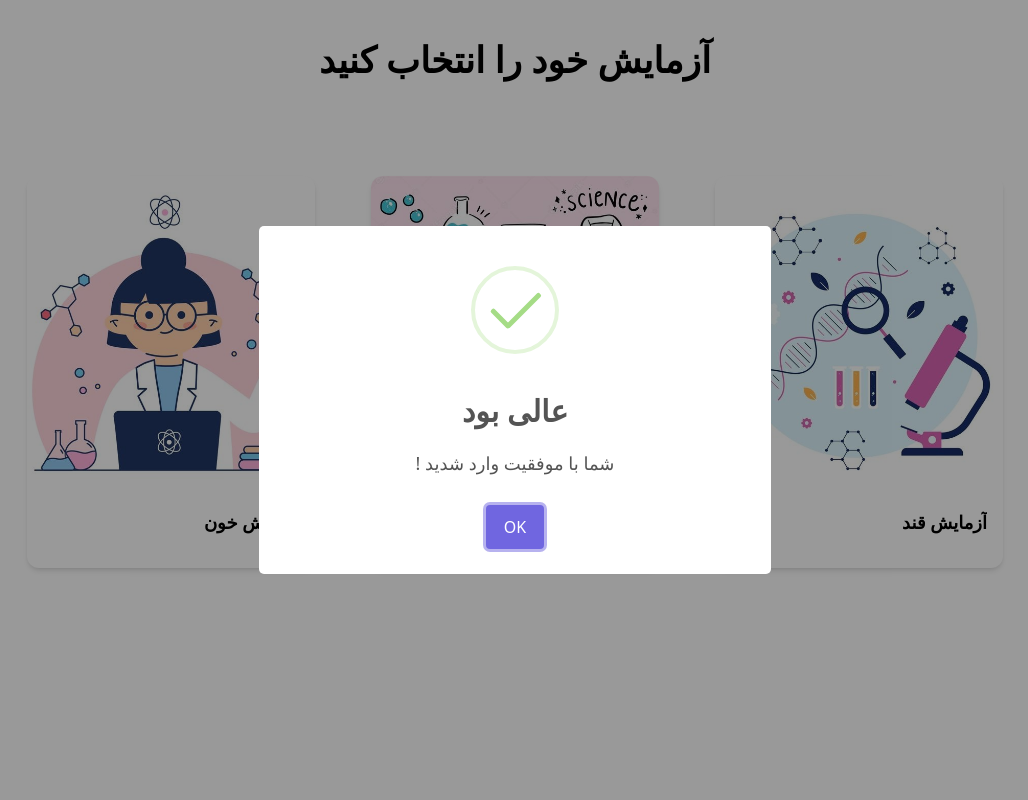
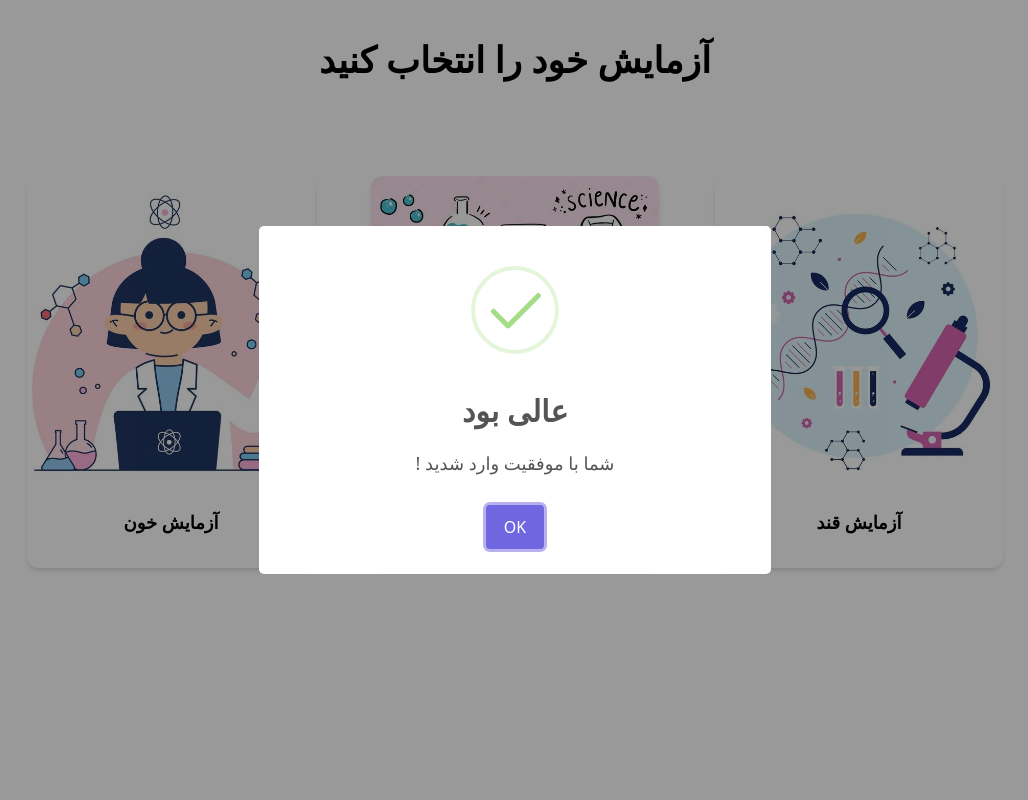
Before and after one commit to pardis-mdd/Analysis-of-test-results, a Flask app: page /products in a window 1280 px wide. Shown: the whole page, without its empty margins (125-1153 px from the left). Run offline with Flask 3, Linux system fonts and the light colour scheme; a user stored in the database is signed in; some libraries are stand-ins or nearby versions.

Commit message:
fix:fix problems

```diff
--- a/myproject/templates/products.html
+++ b/myproject/templates/products.html
@@ -17,12 +17,12 @@
         class="w-fit mx-auto grid grid-cols-1 lg:grid-cols-3 md:grid-cols-2 justify-items-center justify-center gap-y-20 gap-x-14 mt-10 mb-5">
 
 
-        <div class="w-72 bg-white shadow-md rounded-xl duration-500 hover:scale-105 hover:shadow-xl">
+        <div class="w-72 bg-white shadow-md rounded-xl duration-500 hover:scale-105 hover:shadow-xl hover:text-blue-500">
             <a href="{{ url_for('upload') }}">
                 <img src="../static/img/p4.jpg"
                     alt="Product" class="h-80 w-72 object-cover rounded-t-xl" />
                 <div class="px-4 py-3 w-72">
-                    <p class="text-lg font-bold text-black truncate block capitalize">آزمایش قند</p>
+                    <p class="text-lg font-bold text-black truncate block capitalize text-center ">آزمایش قند</p>
                     <div class="flex items-center">
                         <div class="ml-auto"><svg xmlns="http://www.w3.org/2000/svg" width="20" height="20"
                                 fill="currentColor" class="bi bi-bag-plus" viewBox="0 0 16 16">
@@ -38,7 +38,7 @@
                 <img src="../static/img/p2.jpg"
                     alt="Product" class="h-80 w-72 object-cover rounded-t-xl" />
                 <div class="px-4 py-3 w-72">
-                    <p class="text-lg font-bold text-black truncate block capitalize">آزمایش چربی</p>
+                    <p class="text-lg font-bold text-black truncate block capitalize text-center">آزمایش چربی</p>
                     <div class="flex items-center">
                         <div class="ml-auto"><svg xmlns="http://www.w3.org/2000/svg" width="20" height="20"
                                 fill="currentColor" class="bi bi-bag-plus" viewBox="0 0 16 16">
@@ -54,7 +54,7 @@
                 <img src="../static/img/p3.jpg"
                     alt="Product" class="h-80 w-72 object-cover rounded-t-xl" />
                 <div class="px-4 py-3 w-72">
-                    <p class="text-lg font-bold text-black truncate block capitalize">آزمایش خون</p>
+                    <p class="text-lg font-bold text-black truncate block capitalize text-center">آزمایش خون</p>
                     <div class="flex items-center">
                         <div class="ml-auto"><svg xmlns="http://www.w3.org/2000/svg" width="20" height="20"
                                 fill="currentColor" class="bi bi-bag-plus" viewBox="0 0 16 16">
```
